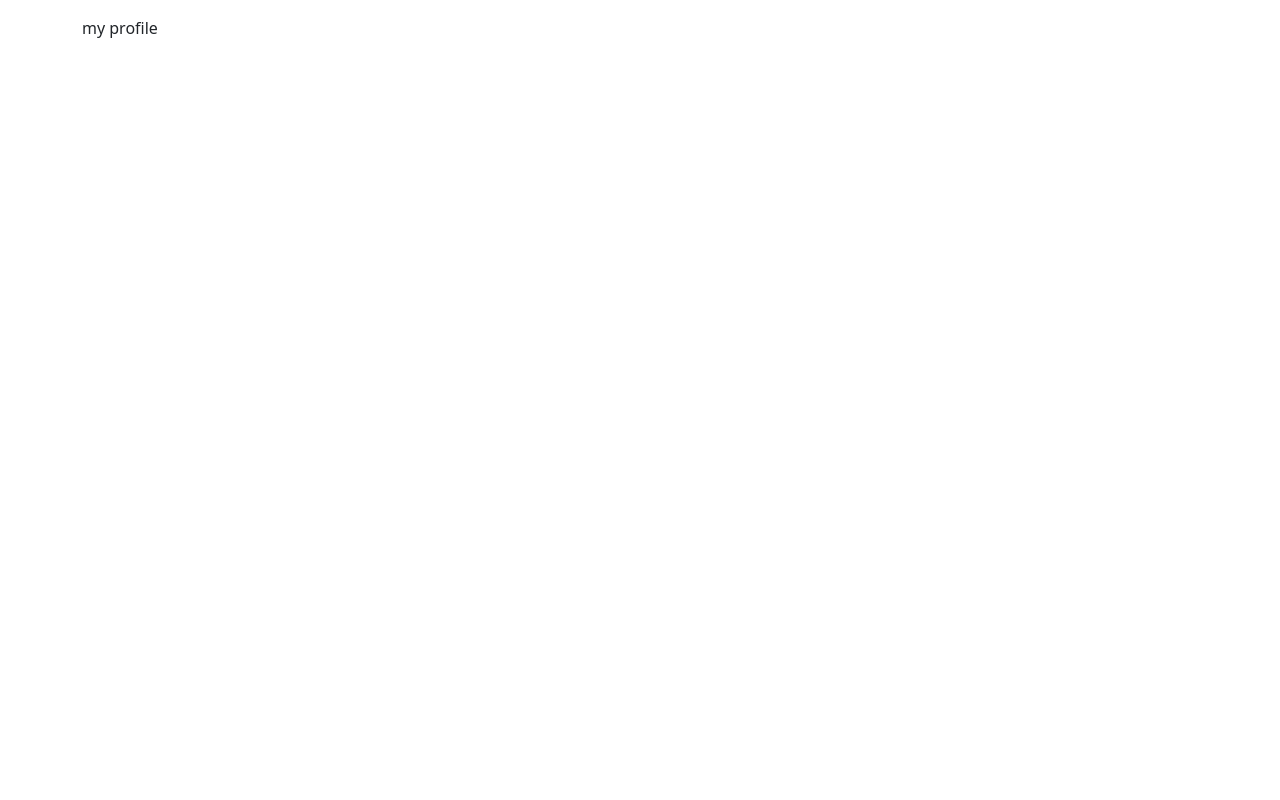
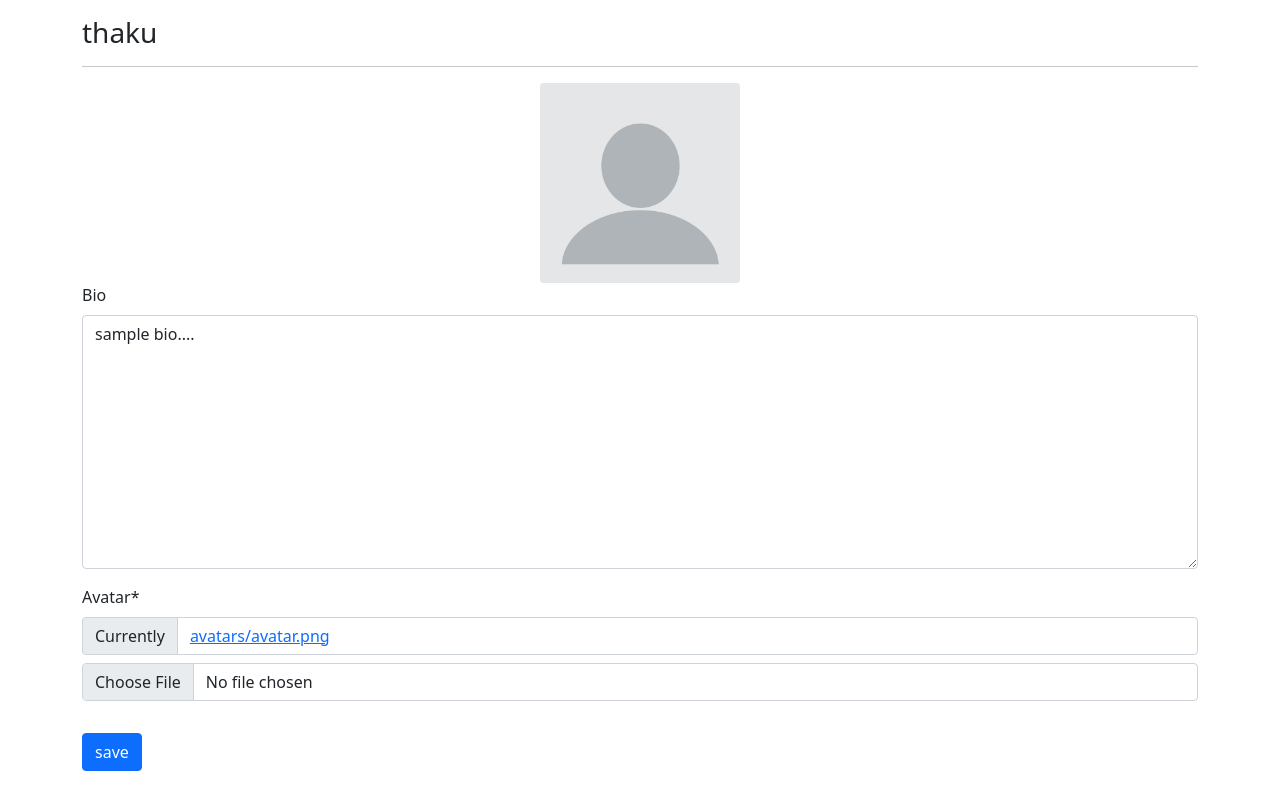
Before and after one commit to jatinjeetcollage/Django-Web-Application, a Django app: page /profiles/my/ in a window 1280 px wide. Before the commit the page is almost empty. Run offline with Django 5.2, Linux system fonts and the light colour scheme; a user stored in the database is signed in; data comes from the database, SQL or seed files in the repository; both versions use the stored data as it was after the commit; some libraries are stand-ins or nearby versions.

Commit message:
Working in the Profile Template complete

```diff
--- a/profiles/templates/profiles/main.html
+++ b/profiles/templates/profiles/main.html
@@ -1,5 +1,7 @@
 {% extends "base.html" %}
 {% load static %}
+
+{% load crispy_forms_tags %}
 
 {% block scripts %}
     <script src="{% static 'profiles/main.js' %}" defer></script>
@@ -10,5 +12,15 @@ my profile
 {% endblock title %}
 
 {% block content %}
-my profile
+    <div id="alert-box"></div>
+    <h3>{{obj.user}}</h3>
+    <hr>
+    <div class="text-center" id="avatar-box">
+        <img src="{{obj.avatar.url}}" class="rounded" height="200px" width="auto" alt="{{obj.user.username}}">
+    </div>
+    <form id="profile-form">
+        {% csrf_token %}
+        {{form|crispy}}
+        <button type="submit" class="btn btn-primary mt-3">save</button>
+    </form>
 {% endblock content %}
```
Also changed, not shown: db.sqlite3.
